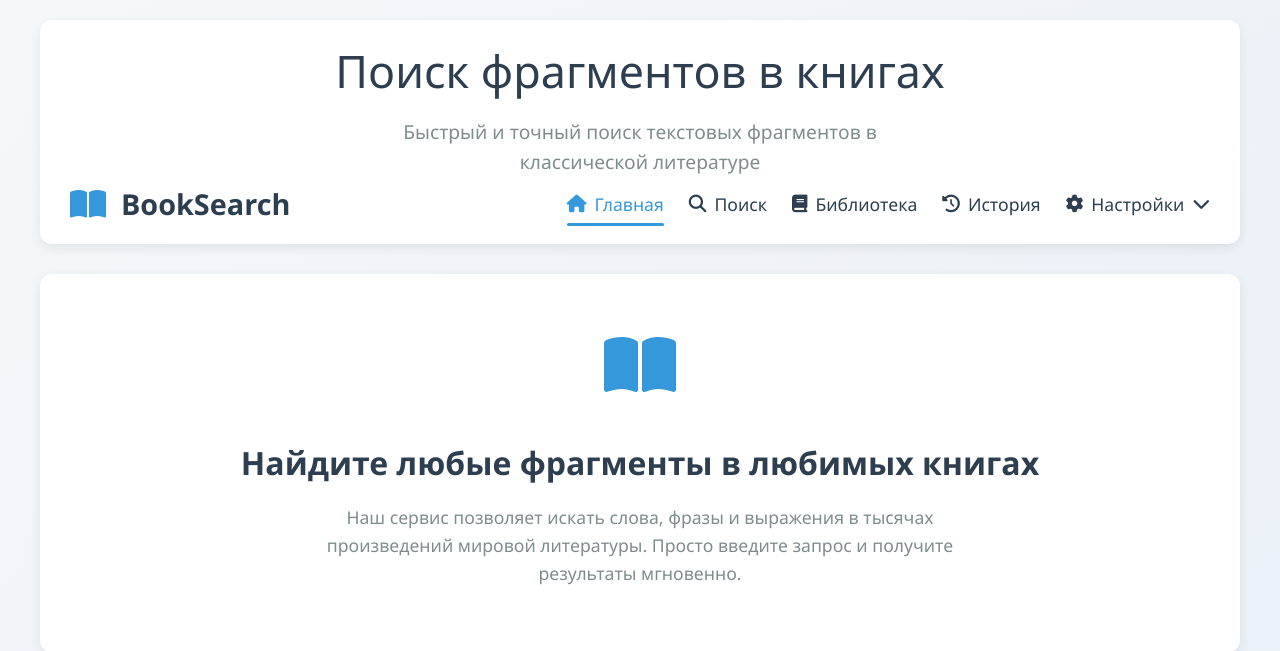
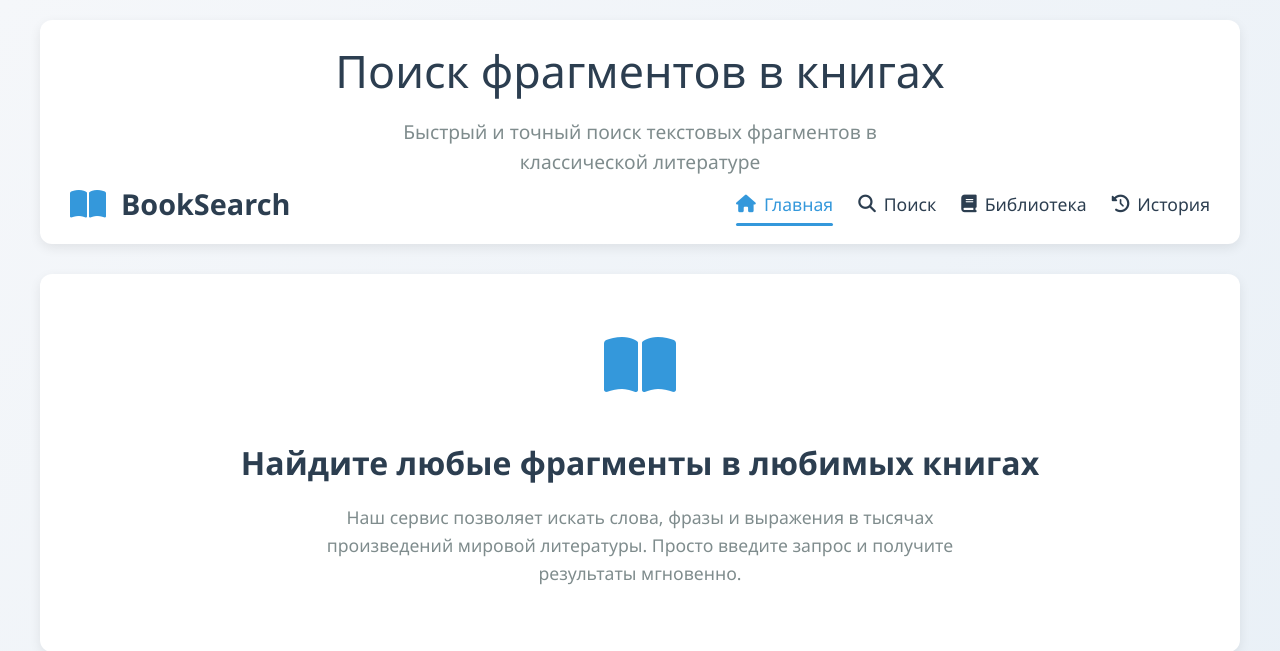
Before and after one commit to NIZHEGORODTSY/TECHNOSTRELKA_BOOK_ASSISTANT, a Flask app: page / in a window 1280 px wide. Shown: the top 651 px of the page. Run offline with Flask 3, Linux system fonts and the light colour scheme.

Commit message:
main page

```diff
--- a/src/templates/main_page.html
+++ b/src/templates/main_page.html
@@ -25,7 +25,7 @@
                     </a>
                 </li>
                 <li class="nav-item">
-                    <a href="#" class="nav-link">
+                    <a href="/search" class="nav-link">
                         <i class="fas fa-search"></i>Поиск
                     </a>
                 </li>
@@ -38,18 +38,6 @@
                     <a href="#" class="nav-link">
                         <i class="fas fa-history"></i>История
                     </a>
-                </li>
-                <li class="nav-item dropdown">
-                    <a href="#" class="nav-link">
-                        <i class="fas fa-cog"></i>Настройки <i class="fas fa-chevron-down"></i>
-                    </a>
-                    <div class="dropdown-content">
-                        <a href="#" class="dropdown-item">Профиль</a>
-                        <a href="#" class="dropdown-item">Предпочтения</a>
-                        <a href="#" class="dropdown-item">Уведомления</a>
-                        <div class="dropdown-divider"></div>
-                        <a href="#" class="dropdown-item">Выход</a>
-                    </div>
                 </li>
             </ul>
 
@@ -131,7 +119,7 @@
             window.location.href = "{{ url_for('search') }}";
         }
 
-    Mobile menu toggle functionality
+    // Mobile menu toggle functionality
     const menuToggle = document.getElementById('menuToggle');
     const navMenu = document.getElementById('navMenu');
 
@@ -182,6 +170,7 @@
             });
         });
 
+
 </script>
 
 </script>
```
